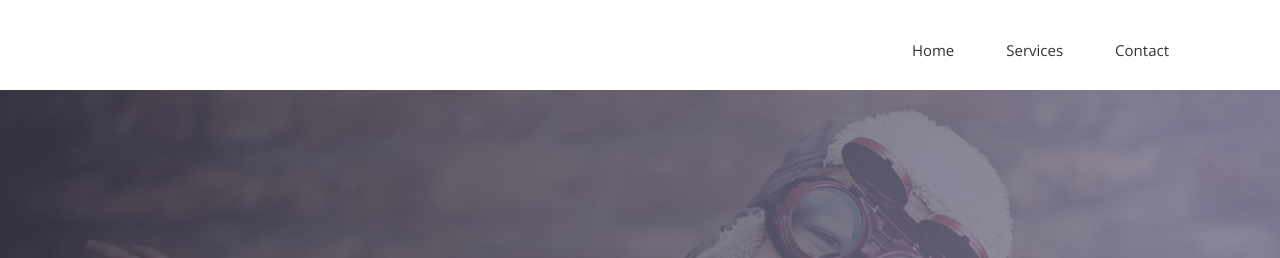
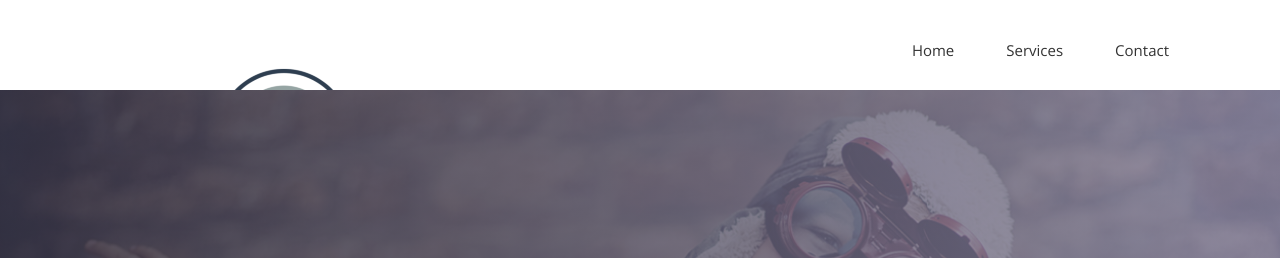
Before and after one commit to hrnaltd/hrnaltd.github.io, a Jekyll site: the page built from index.html, in a window 1280 px wide. Shown: the top 258 px of the page. Built offline with Jekyll 4.4.1, drawn with Linux system fonts in a browser that asks for light colours; nearby versions of some CDN libraries; some web fonts are replaced.

Commit message:
Update header.html
resized

```diff
--- a/_includes/header.html
+++ b/_includes/header.html
@@ -15,7 +15,7 @@
             <span class="icon-bar"></span>
             </button>
             <a class="navbar-brand" href="index.html">
-              <img src="{{ site.baseurl }}/img/hrnalogo.png" alt="Logo">
+              <img src="{{ site.baseurl }}/img/hrnalogo1.png" alt="Logo">
             </a>
           </div>
             <!-- Collect the nav links, forms, and other content for toggling -->
```
